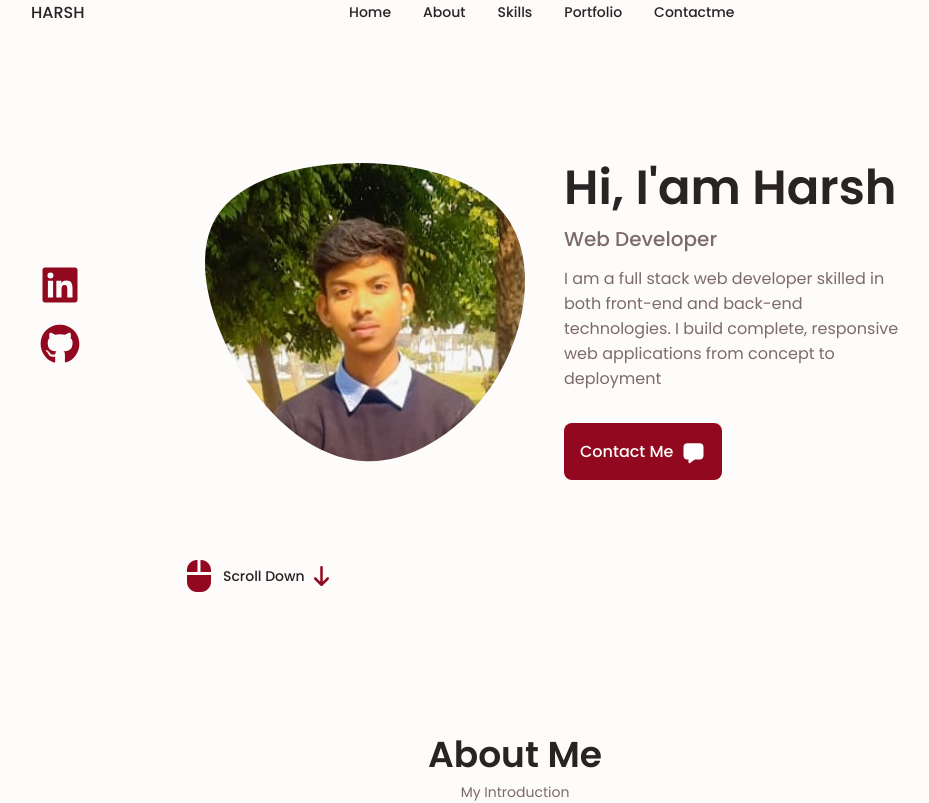
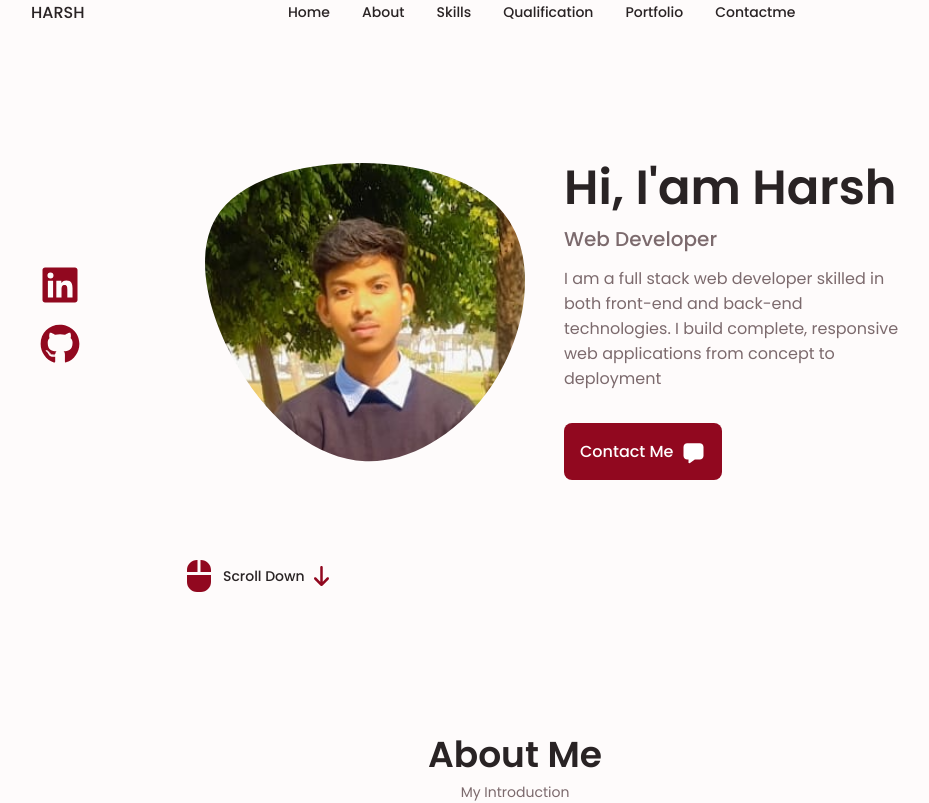
Before and after one commit to Harsh-Builds/My-Portfolio, a React (Create React App) app in the folder client/: page / in a window 1280 px wide. Shown: the top 803 px of the page, without its empty margins (125-1054 px from the left). Built offline with nearby package versions, Linux system fonts and the light colour scheme.

Commit message:
modfication in qualification section

```diff
--- a/client/src/components/Header.js
+++ b/client/src/components/Header.js
@@ -3,6 +3,7 @@ import { FontAwesomeIcon } from "@fortawesome/react-fontawesome";
 import { faHouse } from "@fortawesome/free-solid-svg-icons";
 import { faUser } from "@fortawesome/free-solid-svg-icons";
 import { faFileLines } from "@fortawesome/free-solid-svg-icons";
+// import { faGraduationCap, faAward } from "@fortawesome/free-solid-svg-icons";
 import { faImage } from "@fortawesome/free-solid-svg-icons";
 import { faMessage } from "@fortawesome/free-solid-svg-icons";
 import { faXmark } from "@fortawesome/free-solid-svg-icons";
@@ -46,6 +47,11 @@ export default function Header() {
            <FontAwesomeIcon icon={faFileLines}className='nav_icon' /> Skills
           </a>
         </li>
+        <li className="nav_item">
+          <a href="#qualification" onClick={closeMenu} className="nav_link">
+           <FontAwesomeIcon icon={faFileLines}className='nav_icon' /> Qualification
+          </a>
+        </li>
 
         <li className="nav_item">
           <a href="#portfolio" onClick={closeMenu} className="nav_link">
--- a/client/src/components/Qualification.js
+++ b/client/src/components/Qualification.js
@@ -8,7 +8,7 @@ export default function Qualification() {
      const [activeTab, setActiveTab] = useState("education"); // default tab
   return (
     //   {/*==================== QUALIFICATION ====================*/}
-  <section className="qualification section">
+  <section className="qualification section" id="qualification">
     <h2 className="section_title">Qualification</h2>
     <span className="section_subtitle">My personal journey</span>
     <div className="qualification_container container">
```
